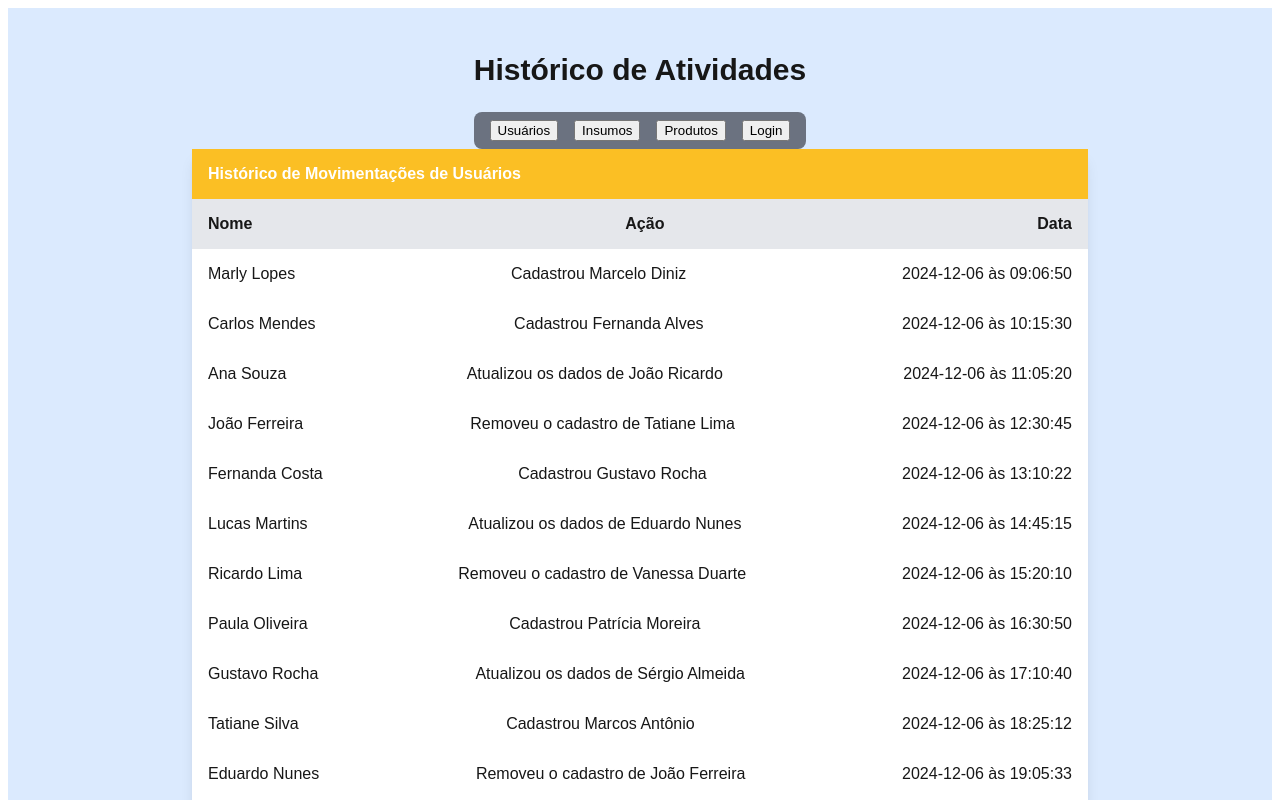
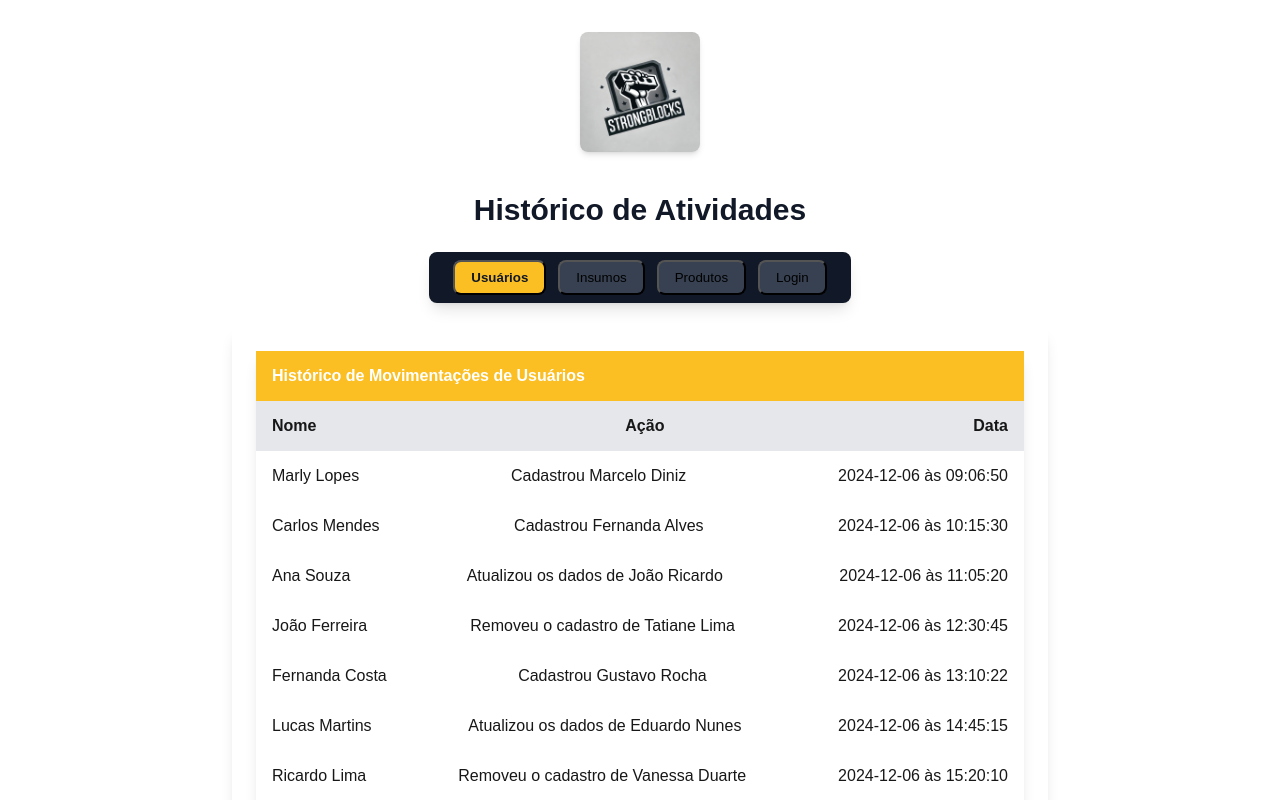
Before and after one commit to brunaalrez/strongblocks, a Next.js app: page /historico in a window 1280 px wide. Shown: the top 800 px of the page. Built offline with nearby package versions, Linux system fonts and the light colour scheme.

Commit message:
editando front de insumos e historico

```diff
--- a/app/historico/page.js
+++ b/app/historico/page.js
@@ -1,76 +1,111 @@
 'use client'
 import React, { useState } from 'react';
+import { useRouter } from 'next/navigation'; // Importando o useRouter
 import Cadastro from './components/usuarios';
 import Insumos from './components/insumos';
 import Produtos from './components/produtos';
 import Login from './components/login';
+import Image from 'next/image';
 
 export default function HistoricoAtividades() {
-
   const [exibeCadastro, alteraExibeCadastro] = useState(true);
   const [exibeInsumos, alteraExibeInsumos] = useState(false);
   const [exibeProdutos, alteraExibeProdutos] = useState(false);
   const [exibeLogin, alteraExibelogin] = useState(false);
 
+  const router = useRouter(); // Definindo o router
+
   function alteraExibicao(tela) {
-    if (tela == "cadastro") {
-      alteraExibeCadastro(true);
-      alteraExibeInsumos(false);
-      alteraExibeProdutos(false);
-      alteraExibelogin(false);
-    }
-
-    if (tela == "insumos") {
-      alteraExibeCadastro(false);
-      alteraExibeInsumos(true);
-      alteraExibeProdutos(false);
-      alteraExibelogin(false);
-    }
-
-    if (tela == "produtos") {
-      alteraExibeCadastro(false);
-      alteraExibeInsumos(false);
-      alteraExibeProdutos(true);
-      alteraExibelogin(false);
-    }
-
-    if (tela == "login") {
-      alteraExibeCadastro(false);
-      alteraExibeInsumos(false);
-      alteraExibeProdutos(false);
-      alteraExibelogin(true);
-    }
+    alteraExibeCadastro(tela === "cadastro");
+    alteraExibeInsumos(tela === "insumos");
+    alteraExibeProdutos(tela === "produtos");
+    alteraExibelogin(tela === "login");
   }
 
   return (
-    <div className="flex flex-col items-center min-h-screen bg-blue-100 p-6">
-      <h1 className="text-3xl font-bold mb-6">Histórico de Atividades</h1>
+    <div className="flex flex-col items-center min-h-screen bg-gradient-to-br from-blue-100 to-blue-300 p-6">
 
-      <div className="flex gap-4 bg-gray-500 text-white px-4 py-2 rounded-lg hover:bg-gray-950">
-      <button onClick={() => alteraExibicao("cadastro")}>Usuários</button>
-
-      <button onClick={() => alteraExibicao("insumos")}>Insumos</button>
-
-      <button onClick={() => alteraExibicao("produtos")}>Produtos</button>
-
-      <button onClick={() => alteraExibicao("login")}>Login</button>
+      {/* Logo */}
+      <div className="mb-4">
+        <Image
+          src="/strongblocks-logo.jpg" // Caminho corrigido
+          alt="StrongBlocks Logo"
+          width={120}
+          height={120}
+          className="rounded-lg shadow-md"
+        />
       </div>
 
-      {exibeCadastro == true ?
-      <Cadastro />
-      :
-      <div></div>}
-      {exibeInsumos == true ?
-      <Insumos />
-      : <div></div>}
-      {exibeProdutos == true ?
-      <Produtos />
-      :
-      <div></div>}
-      {exibeLogin == true ?
-      <Login />
-      :
-       <div></div>}
+      <h1 className="text-3xl font-bold text-gray-900 mb-6">Histórico de Atividades</h1>
+
+      {/* Botões estilizados */}
+      <div className="flex flex-wrap justify-center gap-3 bg-gray-900 text-white px-6 py-2 rounded-lg shadow-lg">
+        <button
+          onClick={() => alteraExibicao("cadastro")}
+          className={`px-4 py-2 rounded-lg transition ${
+            exibeCadastro ? 'bg-amber-400 text-gray-900 font-semibold' : 'bg-gray-700 hover:bg-gray-600'
+          }`}
+        >
+          Usuários
+        </button>
+        <button
+          onClick={() => alteraExibicao("insumos")}
+          className={`px-4 py-2 rounded-lg transition ${
+            exibeInsumos ? 'bg-amber-400 text-gray-900 font-semibold' : 'bg-gray-700 hover:bg-gray-600'
+          }`}
+        >
+          Insumos
+        </button>
+        <button
+          onClick={() => alteraExibicao("produtos")}
+          className={`px-4 py-2 rounded-lg transition ${
+            exibeProdutos ? 'bg-amber-400 text-gray-900 font-semibold' : 'bg-gray-700 hover:bg-gray-600'
+          }`}
+        >
+          Produtos
+        </button>
+        <button
+          onClick={() => alteraExibicao("login")}
+          className={`px-4 py-2 rounded-lg transition ${
+            exibeLogin ? 'bg-amber-400 text-gray-900 font-semibold' : 'bg-gray-700 hover:bg-gray-600'
+          }`}
+        >
+          Login
+        </button>
+      </div>
+
+      {/* Exibição das telas */}
+      <div className="mt-6 w-full max-w-3xl p-6 bg-white shadow-lg rounded-lg">
+        {exibeCadastro && <Cadastro />}
+        {exibeInsumos && <Insumos />}
+        {exibeProdutos && <Produtos />}
+        {exibeLogin && <Login />}
+      </div>
+
+      {/* Botão Voltar */}
+      <div className="mt-6">
+        <button
+          onClick={() => router.push('/')} // Navegação para a página inicial
+          className="px-6 py-2 bg-blue-600 text-white rounded-lg hover:bg-blue-700 transition"
+        >
+          Voltar
+        </button>
+      </div>
     </div>
   );
 }
+
+// Função Exemplo adicionada novamente
+function Exemplo() {
+  return (
+    <div>
+      <Image
+        src="/strongblocks-logo.jpg"
+        alt="Logo StrongBlocks"
+        width={150}
+        height={150}
+        className="rounded-lg shadow-md"
+      />
+    </div>
+  );
+}
--- a/app/insumos/cadastrar_insumos/page.js
+++ b/app/insumos/cadastrar_insumos/page.js
@@ -64,7 +64,7 @@ export default function CadastroInsumo() {
             </button>
 
             <button
-              onClick={() => router.push('/insumos')}
+              onClick={() => router.push('/insumos/visualizar_e_cadastrar_insumos')}
               className="w-full sm:w-auto px-6 py-3 bg-stone-950 text-yellow-200 rounded-lg shadow-md hover:bg-stone-800 transition"
             >
               Voltar
--- a/app/insumos/page.js
+++ b/app/insumos/visualizar_e_cadastrar_insumos/page.js
@@ -25,6 +25,13 @@ export default function Insumos() {
           >
             Cadastrar Insumo
           </button>
+
+          <button
+              onClick={() => router.push('/')}
+              className="w-full sm:w-auto px-6 py-3 bg-stone-950 text-yellow-200 rounded-lg shadow-md hover:bg-stone-800 transition"
+            >
+              Voltar
+            </button>
         </div>
       </div>
     </div>
--- a/app/insumos/visualizar_insumos/page.js
+++ b/app/insumos/visualizar_insumos/page.js
@@ -31,6 +31,13 @@ export default function Insumos() {
           >
             Pó de Pedra
           </button>
+
+          <button
+              onClick={() => router.push('/insumos/visualizar_e_cadastrar_insumos')}
+              className="w-full sm:w-auto px-6 py-3 bg-stone-950 text-yellow-200 rounded-lg shadow-md hover:bg-stone-800 transition"
+            >
+              Voltar
+            </button>
         </div>
       </div>
     </div>
--- a/app/insumos/visualizar_insumos_areia/page.js
+++ b/app/insumos/visualizar_insumos_areia/page.js
@@ -34,7 +34,7 @@ export default function PrimeiraInsumos() {
 
         <div className="mt-6 flex flex-col sm:flex-row gap-4 justify-center">
           <button
-            onClick={() => router.push('/insumos')}
+            onClick={() => router.push('/insumos/visualizar_insumos')}
             className="w-full sm:w-auto px-6 py-3 bg-stone-950 text-yellow-200 rounded-lg shadow-md hover:bg-stone-800 transition"
           >
             Voltar
--- a/app/insumos/visualizar_insumos_cimento/page.js
+++ b/app/insumos/visualizar_insumos_cimento/page.js
@@ -31,7 +31,7 @@ export default function PrimeiraInsumos() {
 
         <div className="mt-6 flex flex-col sm:flex-row gap-4 justify-center">
           <button
-            onClick={() => router.push('/insumos')}
+            onClick={() => router.push('/insumos/visualizar_insumos')}
             className="w-full sm:w-auto px-6 py-3 bg-stone-950 text-yellow-200 rounded-lg shadow-md hover:bg-stone-800 transition"
           >
             Voltar
--- a/app/insumos/visualizar_insumos_po/page.js
+++ b/app/insumos/visualizar_insumos_po/page.js
@@ -34,7 +34,7 @@ export default function PrimeiraInsumos() {
 
         <div className="mt-6 flex flex-col sm:flex-row gap-4 justify-center">
           <button
-            onClick={() => router.push('/insumos')}
+            onClick={() => router.push('/insumos/visualizar_insumos')}
             className="w-full sm:w-auto px-6 py-3 bg-stone-950 text-yellow-200 rounded-lg shadow-md hover:bg-stone-800 transition"
           >
             Voltar
--- a/app/page.js
+++ b/app/page.js
@@ -33,7 +33,7 @@ export default function Home() {
           </button>
 
           <button
-            onClick={() => router.push('/insumos')}
+            onClick={() => router.push('insumos/visualizar_e_cadastrar_insumos')}
             className="w-full px-6 py-3 bg-yellow-200 text-stone-950 rounded-lg shadow-md hover:bg-yellow-300 transition"
           >
             Insumos
```
Also changed, not shown: public/strongblocks-logo.jpg (added).
